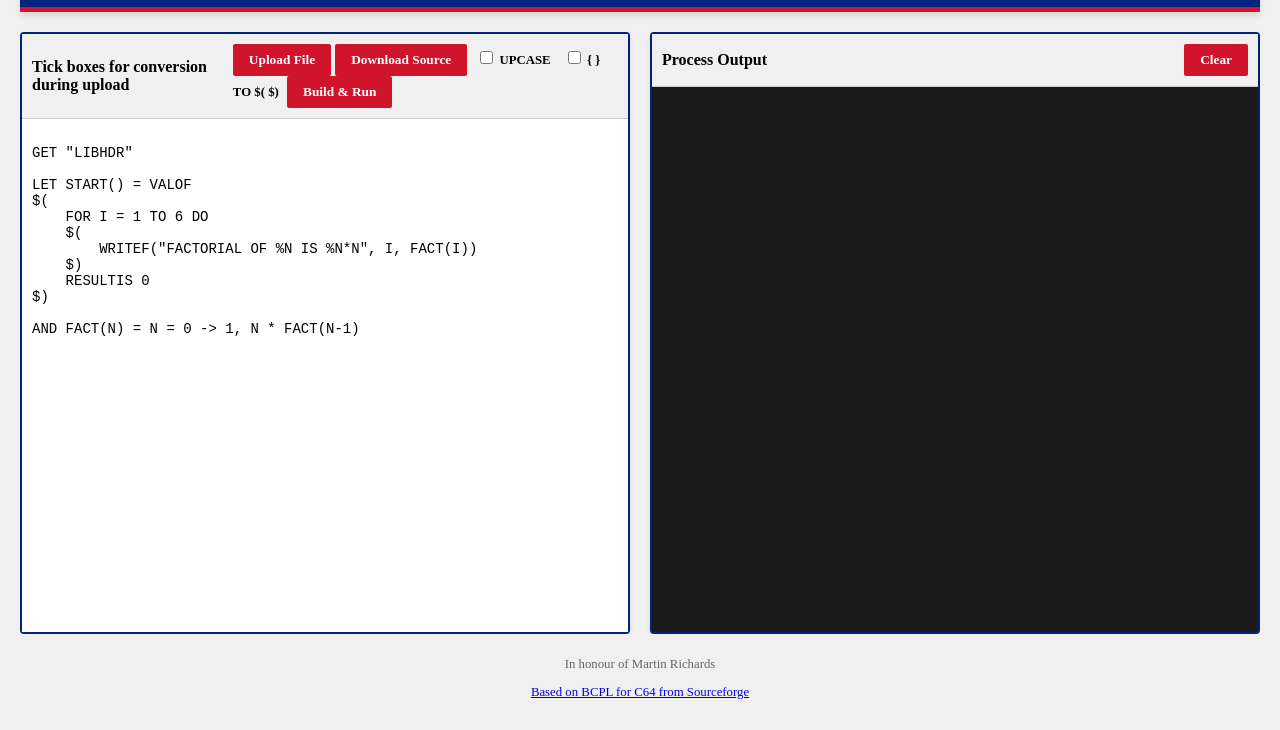
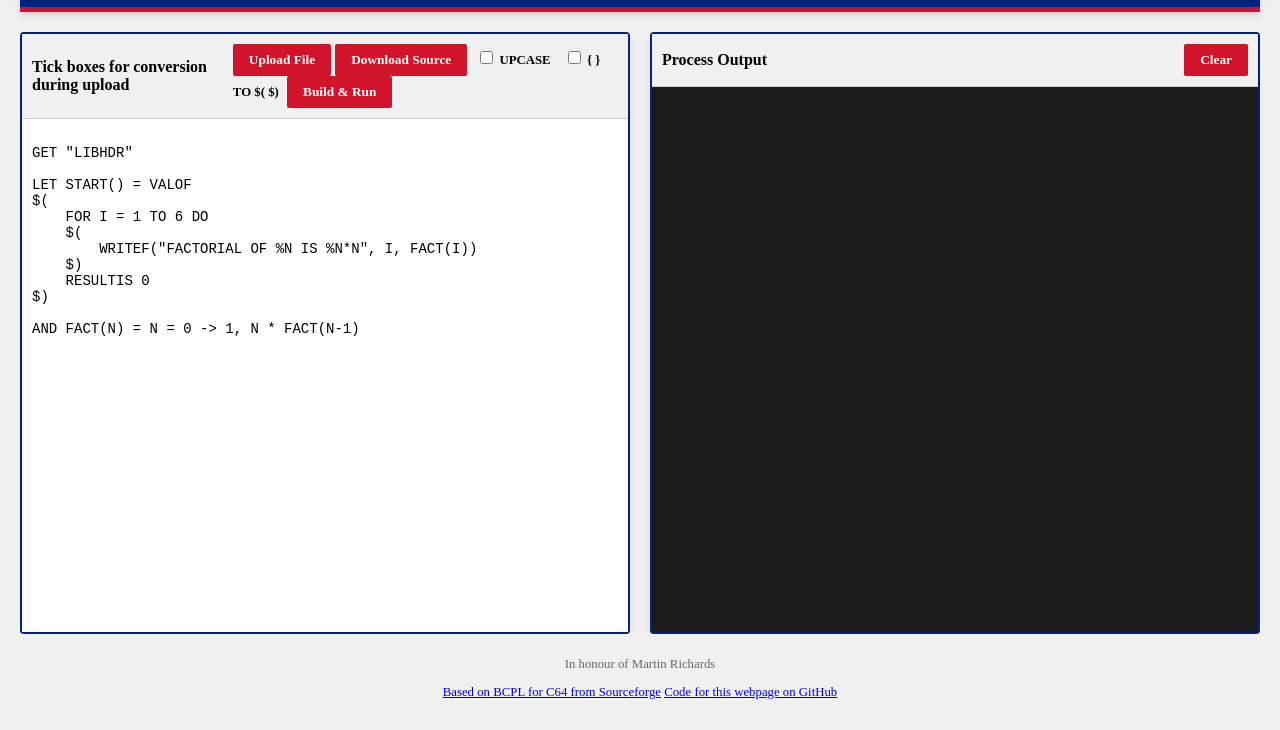
Before and after one commit to dagfinndybvig/onlineBCPL, a plain HTML site: page index.html in a window 1280 px wide. Shown: the part 70-800 px from the top of the page. Drawn offline with Linux system fonts and the light colour scheme.

Commit message:
Fix HTML encoding issues in index.html

```diff
--- a/index.html
+++ b/index.html
@@ -46,9 +46,8 @@
 
     <footer>
         <p>In honour of Martin Richards</p>
-
-<a href="https://sourceforge.net/projects/bcpl-c64/">Based on BCPL for C64 from Sourceforge</a>
-
+		<a href="https://sourceforge.net/projects/bcpl-c64/">Based on BCPL for C64 from Sourceforge</a>
+		<a href="https://github.com/dagfinndybvig/onlineBCPL">Code for this webpage on GitHub</a>
     </footer>
 
     <!-- Load files -->
```
